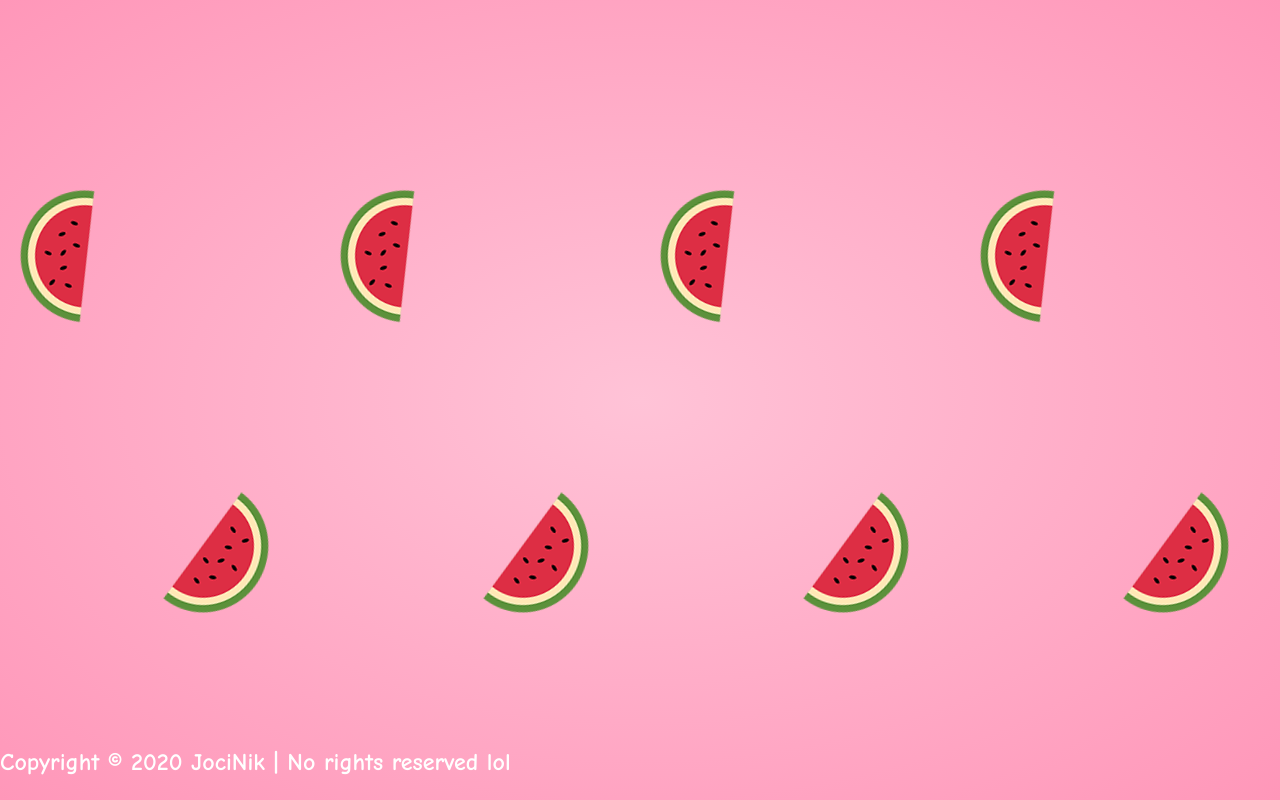
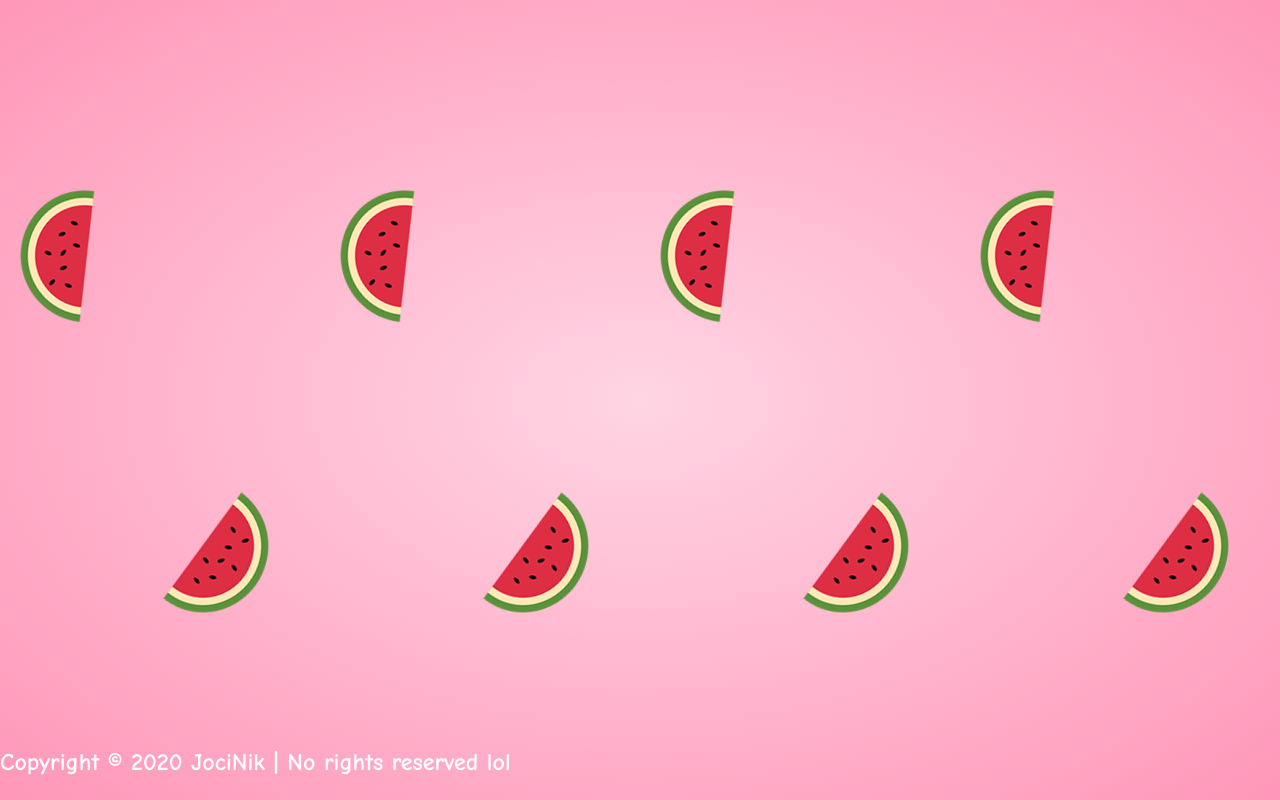
Before and after one commit to JociNik/jocinik.github.io, a plain HTML site: page index.html in a window 1280 px wide. Drawn offline with Linux system fonts and the light colour scheme.

Commit message:
exaggerated the radial gradient

```diff
--- a/magicthingy.css
+++ b/magicthingy.css
@@ -9,7 +9,7 @@ section
     position: absolute;
     width: 100%;
     height: 100%;
-    background: radial-gradient(#ffc3d7, #ff97b9);
+    background: radial-gradient(#ffd5e3, #ff97b9);
 }
 .rain
 {
```
